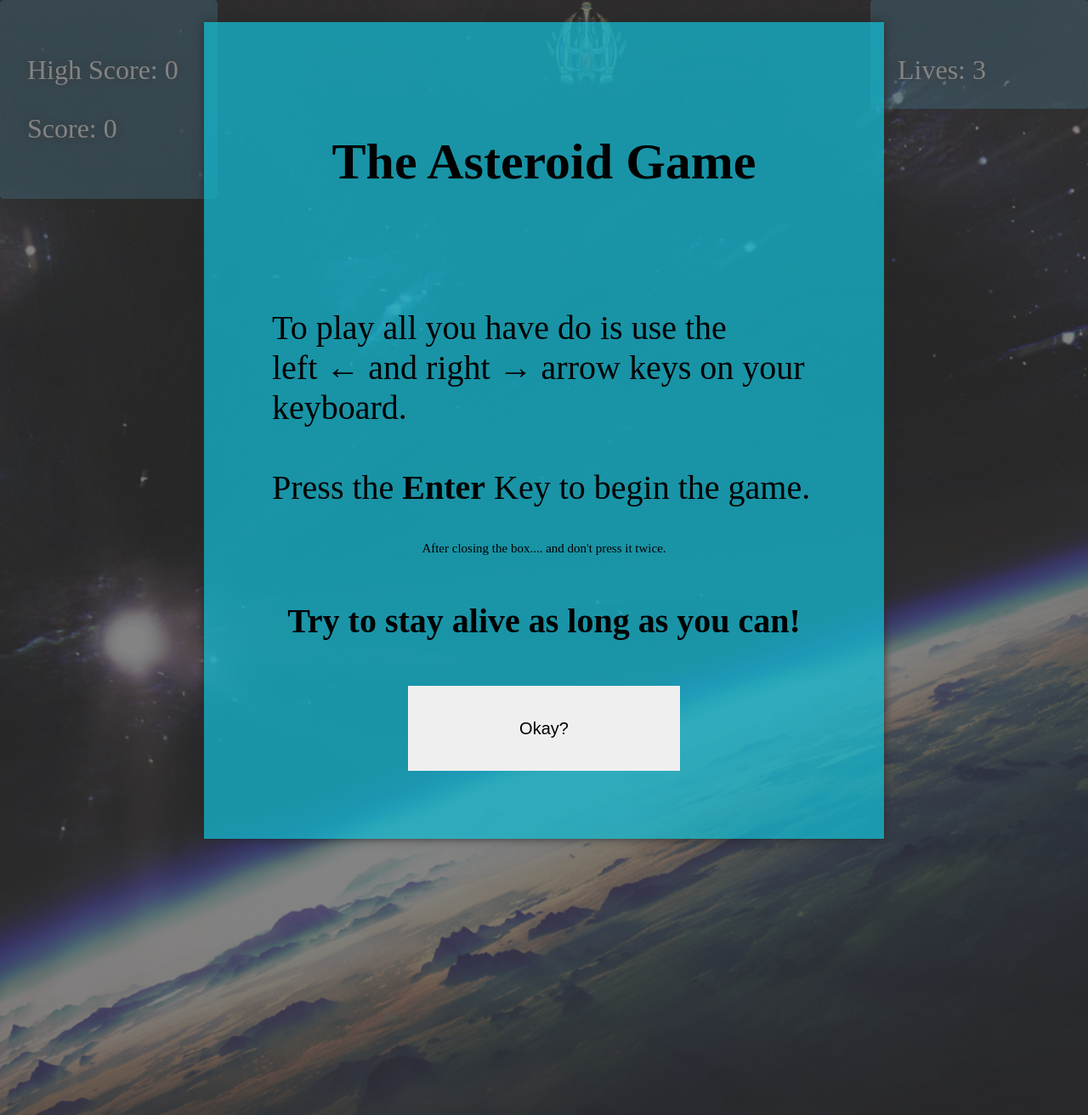
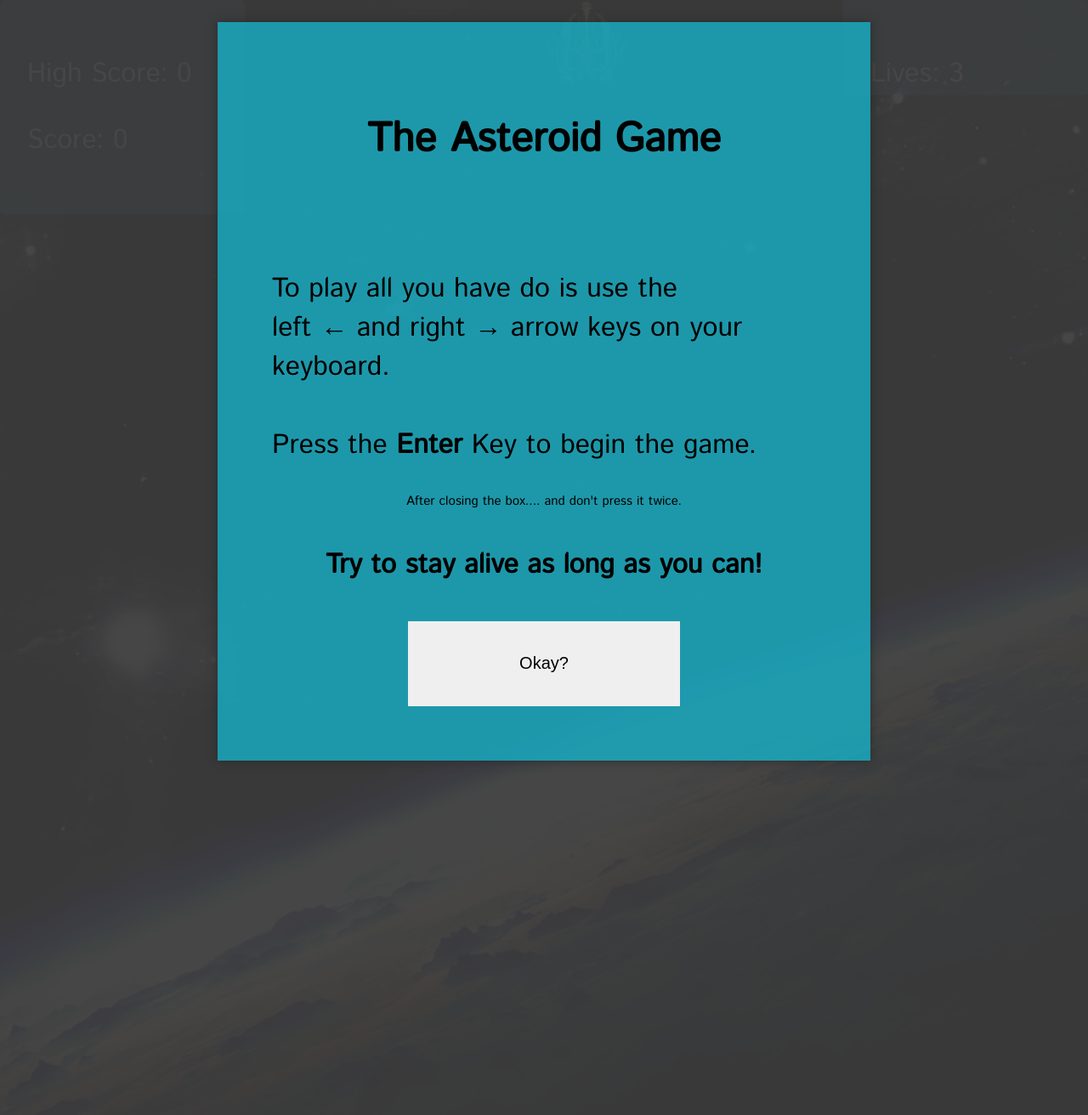
Before and after one commit to Steadyx/WDI-Week2-Project, a PHP site: page / in a window 1280 px wide. Shown: the whole page at 85% size. Run offline with PHP 8.4, Linux system fonts and the light colour scheme.

Commit message:
Some more bug fixes

```diff
--- a/index.html
+++ b/index.html
@@ -3,6 +3,7 @@
 
 <head>
   <meta charset="utf-8">
+  <link href="https://fonts.googleapis.com/css?family=Istok+Web" rel="stylesheet" type="text/css">
   <link rel="stylesheet" href="styles/main.css" media="screen" title="no title" charset="utf-8">
   <title>
     Test
@@ -12,7 +13,7 @@
 <body>
   <div class="start-point">
     <div class="score">
-      <p id="high-score">High Score: 0</p>
+      <p class="high-score">High Score: 0</p>
       <p id="actual-score">
         Score: 0
       </p>
@@ -52,9 +53,10 @@
           You have lost to many lives, the game is over. :(
         </p>
           <p>
-            Click the button to restart the game.
+            Click the button to restart the game and press <strong>Enter... and</strong>
+            <span>not the other way around....</span>.
           </p>
-        <button type="button" name="button" class="gameover-button">Okay?</button>
+        <button type="button" name="button" class="restart">Okay?</button>
       </div>
 
     </div>
--- /dev/null
+++ b/index.php
@@ -0,0 +1 @@
+<?php include('index.html'); ?>
--- a/styles/main.css
+++ b/styles/main.css
@@ -1,6 +1,7 @@
 body {
   margin: 0;
   overflow: hidden;
+  font-family: 'Istok Web'
 }
 .start-point {
   width: 100%;
@@ -11,7 +12,8 @@ body {
 .tutorial-bg, .gameover-bg {
   width: 100%;
   height: 100vh;
-  background-color: rgba(61, 61, 61, 0.64);
+  background-color: rgba(61, 61, 61, 0.95);
+  box-shadow: 0 0 15px rgb(61, 61, 61 );
   position: fixed;
   z-index: 40;
   left: 0;
@@ -30,7 +32,7 @@ body {
   justify-content: center;
   align-items: center;
   padding: 2em;
-  font-size: 2.5em;
+  font-size: 2em;
   flex-direction: column;
   position: fixed;
   top: 2%;
@@ -43,19 +45,19 @@ body {
 .gameover-bg {
   display: none;
 }
-.tutorial button, .gameover-button {
+.tutorial button, .restart {
   width: 50%;
   height: 5em;
   border: none;
   cursor: pointer;
   font-size: 20px;
 }
-.tutorial span {
+.tutorial span, .gameover span {
   font-size: 15px;
 }
 .score, .lives {
   font-size: 2em;
-  width: 6em;
+  width: 7em;
   height: auto;
   background-color: rgba(87, 196, 250, 0.42);
   z-index: 1000;
@@ -63,11 +65,12 @@ body {
   padding: 1em;
   border-radius: 2%;
 }
+
 .score p, .lives p {
   text-shadow: 0 0 10px rgba(43, 43, 43, 0.90);
 }
 .lives {
-  height: 2em;
+  height: 1.5em;
 }
 .container {
   width: 100vw;
@@ -88,27 +91,22 @@ body {
 .random {
   width: 2.5em;
   height: 100px;
-  border-radius: 20%;
-  /*background-color: rgb(19, 218, 128);*/
   position: relative;
-  flex-direction: column;
-  animation: fadein;
-  animation-duration: 5s;
-  animation-fill-mode: forwards;
-  margin-top: 20vh;
   background-image: url('../images/asteroid.png');
-  background-size: contain;
+  background-size: cover;
+  margin: 10em;
+  border-radius: 50%;
+  padding: 6em;
 }
 .box {
   width: 100px;
   height: 100px;
   background-color: rgb(28, 28, 28);
   align-self: center;
-  position: fixed;
+  position: absolute;
   left: 50%;
   top: 0;
   z-index: 200;
   background: url('../images/spaceship.GIF');
   background-size: cover;
-  border-radius: 20%;
 }
```
Also changed, not shown: app.js (deleted, +0 -8 lines), scripts/oop.js (+55 -16 lines), images/explosion.gif (added), 1 other file.
